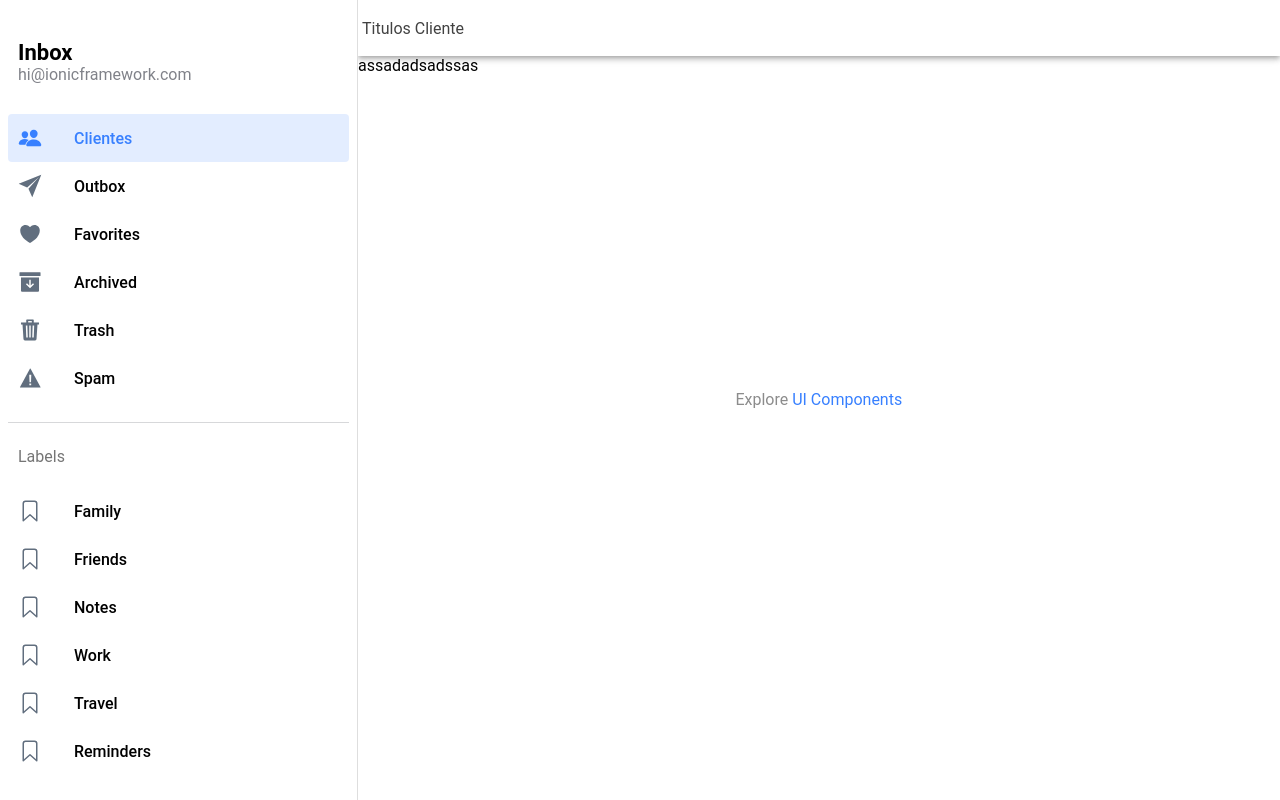
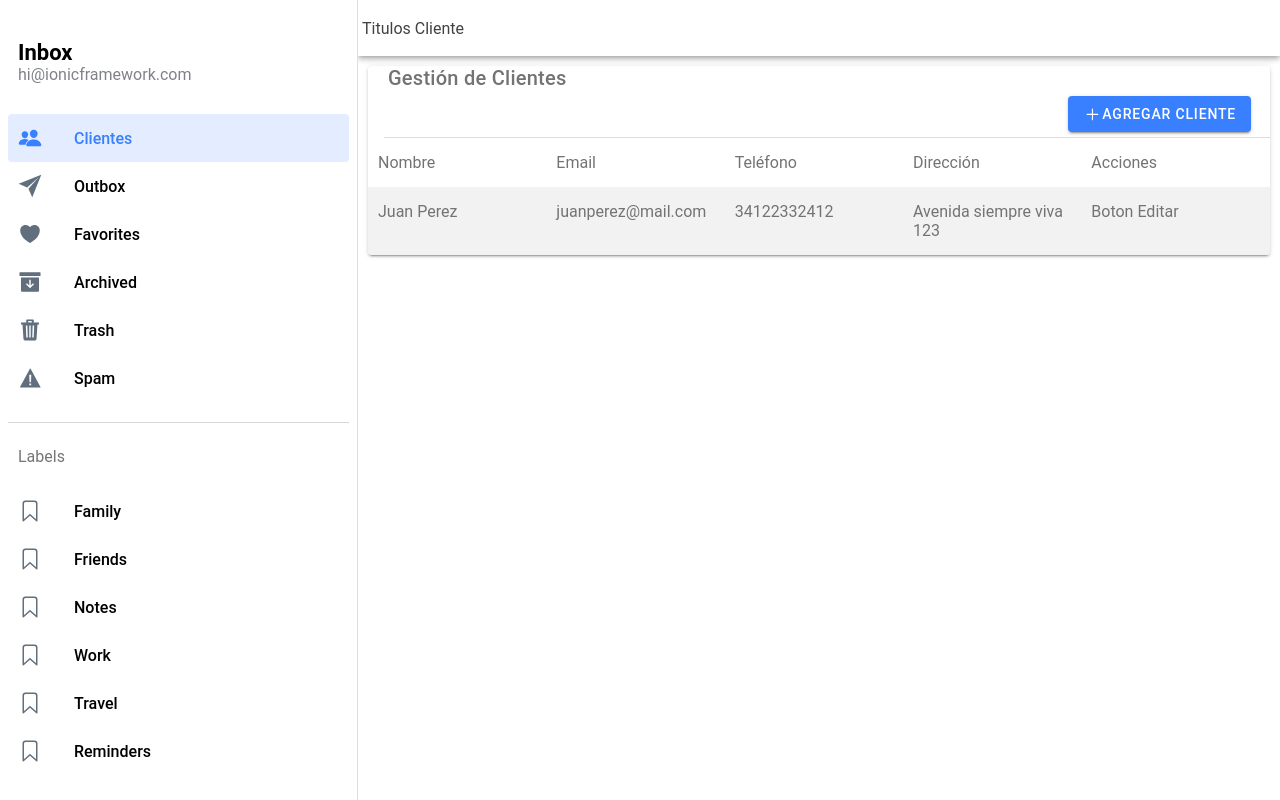
Before and after one commit to denisrold/React-Java-Ionic, a React (Vite) app in the folder cursoreactionic/: page /page/Customers in a window 1280 px wide. Built offline with nearby package versions, Linux system fonts and the light colour scheme.

Commit message:
Grid table

```diff
--- a/cursoreactionic/src/pages/customer/CustomerList.tsx
+++ b/cursoreactionic/src/pages/customer/CustomerList.tsx
@@ -1,6 +1,7 @@
-import { IonButtons, IonContent, IonHeader, IonMenuButton, IonPage, IonTitle, IonToolbar } from '@ionic/react';
+import { IonButton, IonButtons, IonCard, IonCol, IonContent, IonGrid, IonHeader, IonIcon, IonItem, IonMenuButton, IonPage, IonRow, IonTitle, IonToolbar } from '@ionic/react';
 import { useParams } from 'react-router';
 import ExploreContainer from '../../components/ExploreContainer';
+import { add } from 'ionicons/icons';
 
 const CustomerList: React.FC = () => {
 
@@ -24,7 +25,34 @@ const CustomerList: React.FC = () => {
             <IonTitle size="large">{name}</IonTitle>
           </IonToolbar>
         </IonHeader>
-        <ExploreContainer name={name} />assadadsadssas
+        <IonCard>
+        <IonTitle>Gestión de Clientes</IonTitle>
+        <IonItem>
+          <IonButton color="primary" fill='solid' slot="end" size="default">
+          <IonIcon icon={add}/>
+            Agregar Cliente
+          </IonButton>
+        </IonItem>
+        <IonGrid className="table">
+        <IonRow >
+        <IonCol>Nombre</IonCol>
+          <IonCol>Email</IonCol>
+          <IonCol>Teléfono</IonCol>
+          <IonCol>Dirección</IonCol>
+          <IonCol>Acciones</IonCol>
+        </IonRow>
+      </IonGrid>
+
+      <IonGrid className="table">
+        <IonRow>
+        <IonCol>Juan Perez</IonCol>
+          <IonCol>juanperez@mail.com</IonCol>
+          <IonCol>34122332412</IonCol>
+          <IonCol>Avenida siempre viva 123</IonCol>
+          <IonCol>Boton Editar</IonCol>
+        </IonRow>
+      </IonGrid>
+      </IonCard>
       </IonContent>
     </IonPage>
   );
--- a/cursoreactionic/src/theme/variables.css
+++ b/cursoreactionic/src/theme/variables.css
@@ -234,3 +234,10 @@ http://ionicframework.com/docs/theming/ */
     --ion-card-background: #1e1e1e;
   }
 }
+.table{
+  background: #efefef;
+  padding:10px 5px;
+  font-size: 16px;
+}
+ .table:nth-child(even) {background: #f2f2f2 !important}
+ .table:nth-child(odd) {background-color: #FFF !important}
```
